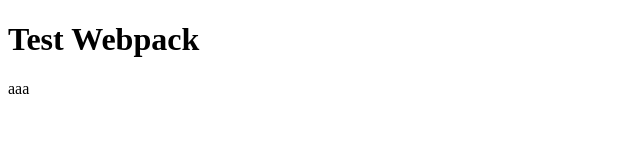
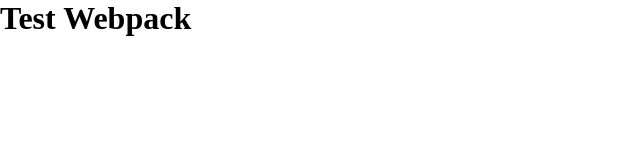
Before and after one commit to dusan39/Rajkovic-Dusan-JavaScript-Advanced, a website built with webpack: page src/HTML/index.html in a window 1280 px wide. Shown: the whole page, without its empty margins (0-640 px from the left). Built offline with nearby package versions, Linux system fonts and the light colour scheme.

Commit message:
axios - node modules

```diff
--- a/package.json
+++ b/package.json
@@ -24,6 +24,7 @@
     "webpack-dev-server": "^4.11.1"
   },
   "dependencies": {
+    "axios": "^1.3.4",
     "scss-loader": "^0.0.1"
   }
 }
--- a/src/HTML/index.html
+++ b/src/HTML/index.html
@@ -4,10 +4,11 @@
   <meta charset="UTF-8">
   <meta http-equiv="X-UA-Compatible" content="IE=edge">
   <meta name="viewport" content="width=device-width, initial-scale=1.0">
-  <title>Document</title>
+  <title>JS Advanced Information</title>
 </head>
 <body>
+
   <h1>Test Webpack</h1>
-  <p>aaa </p>
+
 </body>
 </html>
--- a/src/style/main.scss
+++ b/src/style/main.scss
@@ -1,3 +1,5 @@
-.hello{
-  color: red;
+*{
+  margin: 0;
+  padding: 0;
+  box-sizing: border-box;
 }
```
Also changed, not shown: dist/app.bundle.js, dist/index.html, 2 other files.
